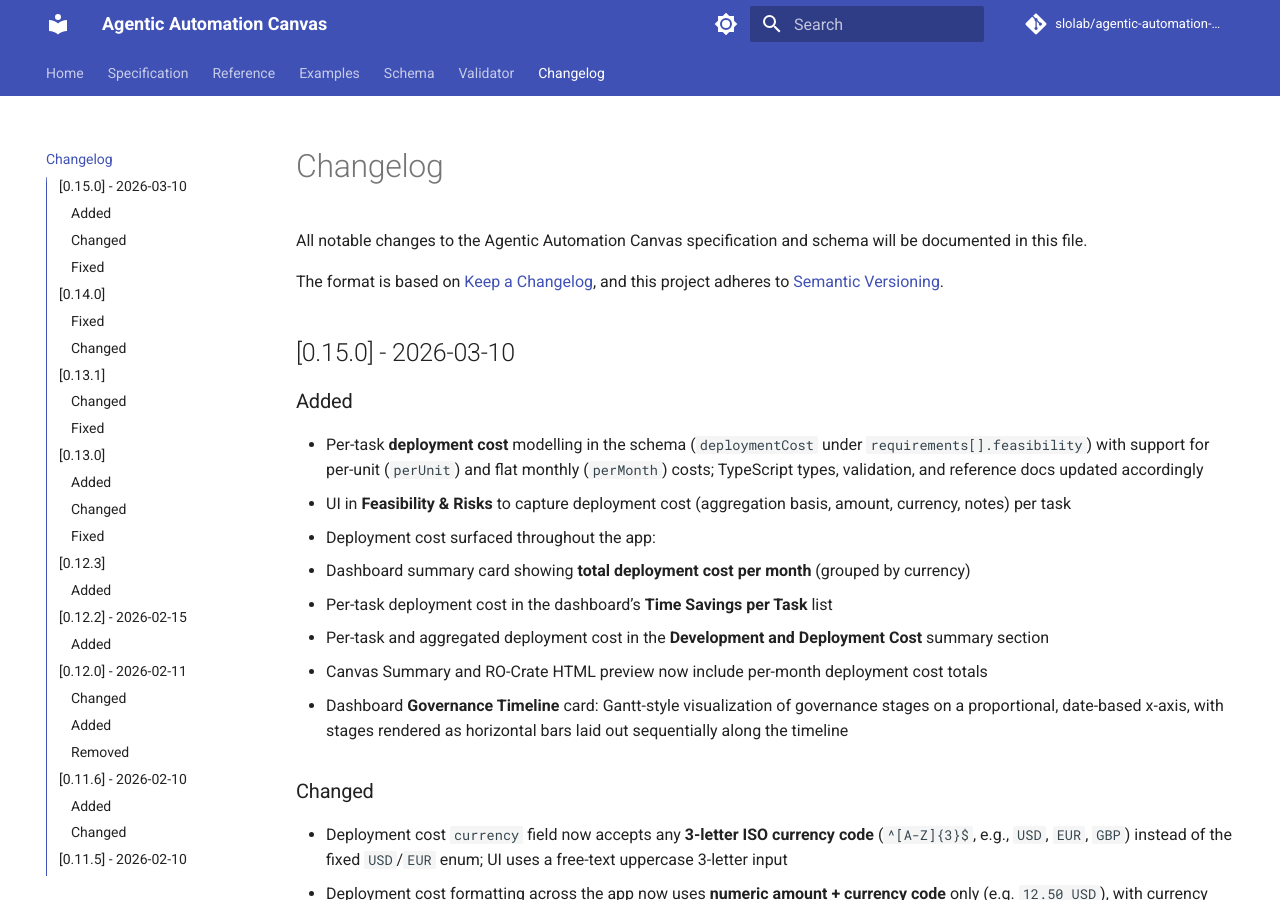
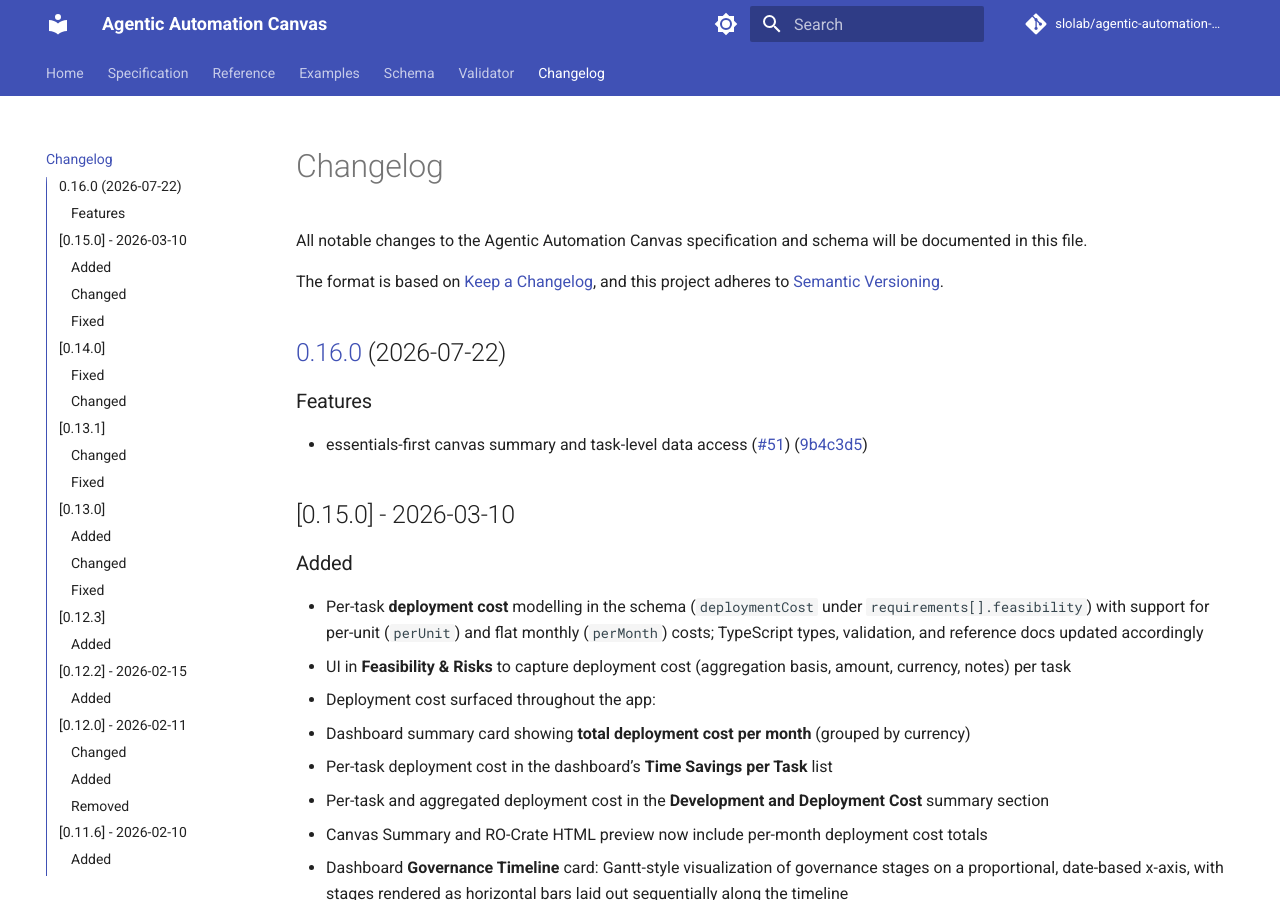
Before and after one commit to slolab/agentic-automation-canvas, an MkDocs documentation site: the page built from docs/changelog.md, in a window 1280 px wide and 900 px high. Built offline with MkDocs 1.6.1 and Material for MkDocs 9.7.7, drawn with Linux system fonts in a browser that asks for light colours; comment, search, counter and statistics services are not loaded.

Commit message:
chore(main): release 0.16.0 (#52)
Co-authored-by: github-actions[bot] <41898282+github-actions[bot]@users.noreply.github.com>

```diff
--- a/docs/changelog.md
+++ b/docs/changelog.md
@@ -4,6 +4,13 @@ All notable changes to the Agentic Automation Canvas specification and schema wi
 
 The format is based on [Keep a Changelog](https://keepachangelog.com/en/1.0.0/),
 and this project adheres to [Semantic Versioning](https://semver.org/spec/v2.0.0.html).
+
+## [0.16.0](https://github.com/slolab/agentic-automation-canvas/compare/v0.15.0...v0.16.0) (2026-07-22)
+
+
+### Features
+
+* essentials-first canvas summary and task-level data access ([#51](https://github.com/slolab/agentic-automation-canvas/issues/51)) ([9b4c3d5](https://github.com/slolab/agentic-automation-canvas/commit/9b4c3d5c05f1d7026e48c2d280ac20aad189b81a))
 
 ## [0.15.0] - 2026-03-10
 
--- a/package.json
+++ b/package.json
@@ -1,6 +1,6 @@
 {
   "name": "agentic-automation-canvas",
-  "version": "0.15.0",
+  "version": "0.16.0",
   "description": "Agentic Automation Canvas - Interactive form for capturing project metadata and generating RO-Crate packages",
   "author": "Sebastian Lobentanzer, slolab",
   "license": "Apache-2.0",
--- a/pyproject.toml
+++ b/pyproject.toml
@@ -1,6 +1,6 @@
 [project]
 name = "agentic-automation-canvas"
-version = "0.15.0" # x-release-please-version
+version = "0.16.0" # x-release-please-version
 description = "Agentic Automation Canvas - Schema tools and documentation"
 requires-python = ">=3.10"
 dependencies = [
```
Also changed, not shown: README.md (+1 -1 lines), docs/index.md (+1 -1 lines), docs/schema/index.md (+1 -1 lines), docs/spec/conformance.md (+1 -1 lines), docs/spec/index.md (+2 -2 lines), .release-please-manifest.json, 1 other file.
